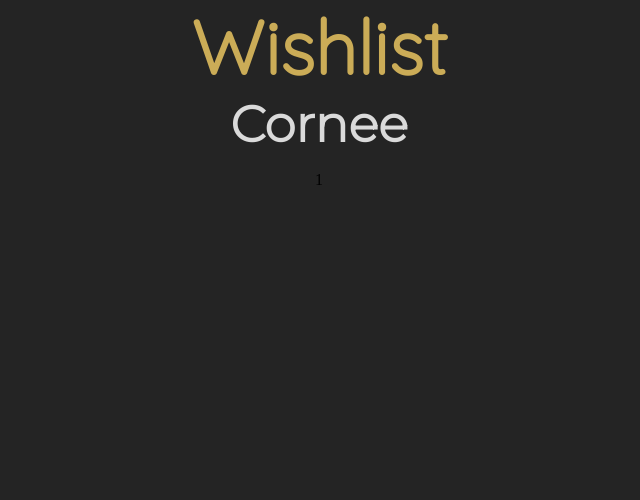
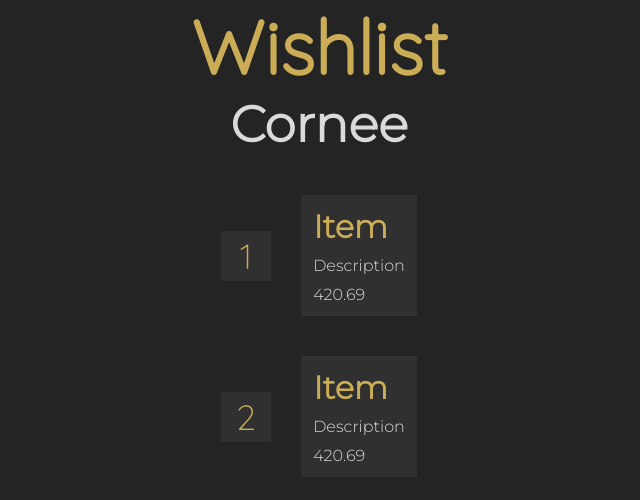
Before and after one commit to Cinition/WebPortfolio, a Vue app: page /Wishlist in a window 1280 px wide. Shown: the top 500 px of the page, without its empty margins (321-961 px from the left). Built offline with nearby package versions, Linux system fonts and the light colour scheme.

Commit message:
Finished up wishlist

```diff
--- a/src/assets/Wishlist.json
+++ b/src/assets/Wishlist.json
@@ -5,5 +5,12 @@
         "description" : "Description",
         "url" : "https://tweakers.net",
         "price" : 420.69
+    },
+    {
+        "nr" : 2,
+        "title" : "Item",
+        "description" : "Description",
+        "url" : "https://tweakers.net",
+        "price" : 420.69
     }
 ]
--- a/src/router/Wishlist.vue
+++ b/src/router/Wishlist.vue
@@ -5,8 +5,13 @@
             <h2 class="TextFont">Cornee</h2>
         </div>
         <div class="Items">
-            <div v-for="item in Data" :key="item">
-                <p>{{item.nr}}</p>
+            <div class="Item" v-for="item in Data" :key="item">
+                <p class="ItemNr TitleFont">{{item.nr}}</p>
+                <div class="ItemBody TextFont" @click="openURL(item.url)">
+                    <h1 class="ItemTitle">{{item.title}}</h1>
+                    <p class="ItemDesc">{{item.description}}</p>
+                    <a class="ItemLink">{{item.price}}</a>
+                </div>
             </div>
         </div>
     </div>
@@ -21,6 +26,11 @@ export default {
     data() {
         return {
             Data: WishlistData
+        }
+    },
+    methods: {
+        openURL( url ) {
+            window.open(url, '_blank').focus();
         }
     },
 }
@@ -50,10 +60,53 @@ export default {
     }
 
     .Items {
-        width: 50%;
+        display: flex;
+        flex-direction: column;
+        align-items: center;
+        justify-content: space-between;
+    }
+    .Item {
         display: flex;
         flex-direction: row;
-        justify-content: space-around;
+        margin-top: 40px;
+        align-items: center;
+    }
+
+    .ItemNr {
+        height: 50px;
+        width: 50px;
+        text-align: center;
+        line-height: 50px;
+        background-color: var(--SecondaryBackground);
+        color: var(--PrimaryColor);
+        font-size: 35px;
+        margin: 0 30px 0 0;
+        padding: 0;
+    }
+
+    .ItemBody{
+        background-color: var(--SecondaryBackground);
+        color: var(--Text);
+        padding: 10px;
+        border: 2px solid var(--SecondaryBackground);
+    }
+    .ItemBody:hover {
+        border: 2px solid var(--PrimaryColor);
+        cursor: pointer;
+    }
+    .ItemBody h1 {
+        padding: 0;
+        margin: 0;
+        color: var(--PrimaryColor);
+    }
+    .ItemBody p {
+        padding: 0;
+        margin: 10px 0;
+    }
+    .ItemBody a {
+        padding: 0;
+        margin: 0;
+        text-decoration: none;
     }
 
 </style>
```
